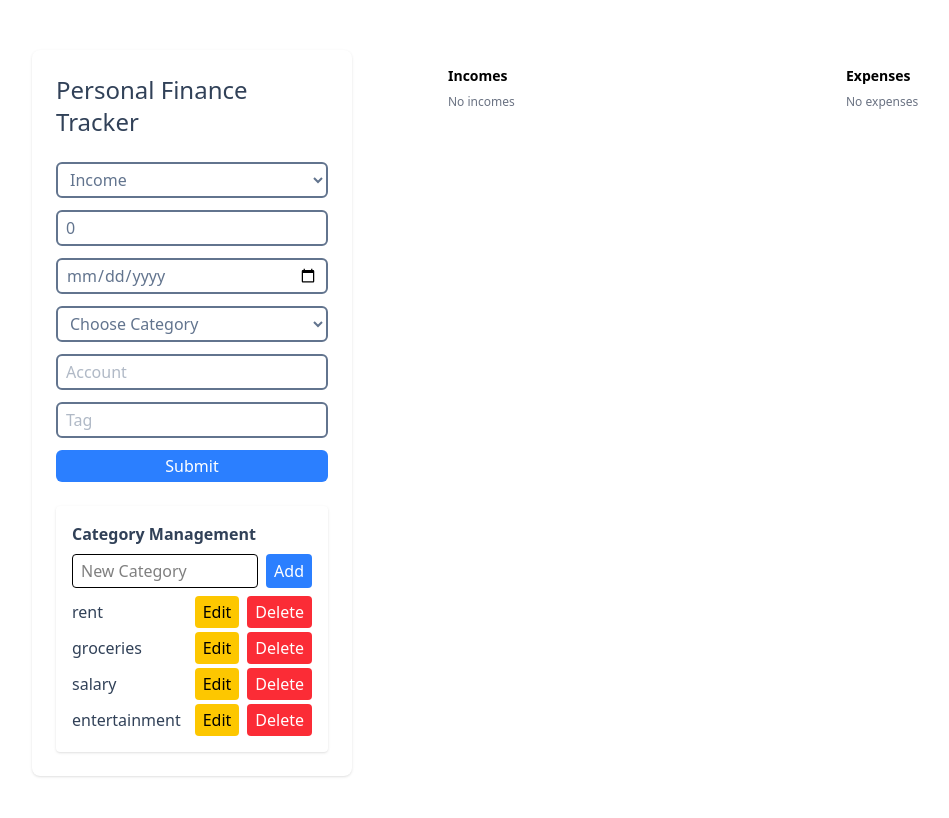
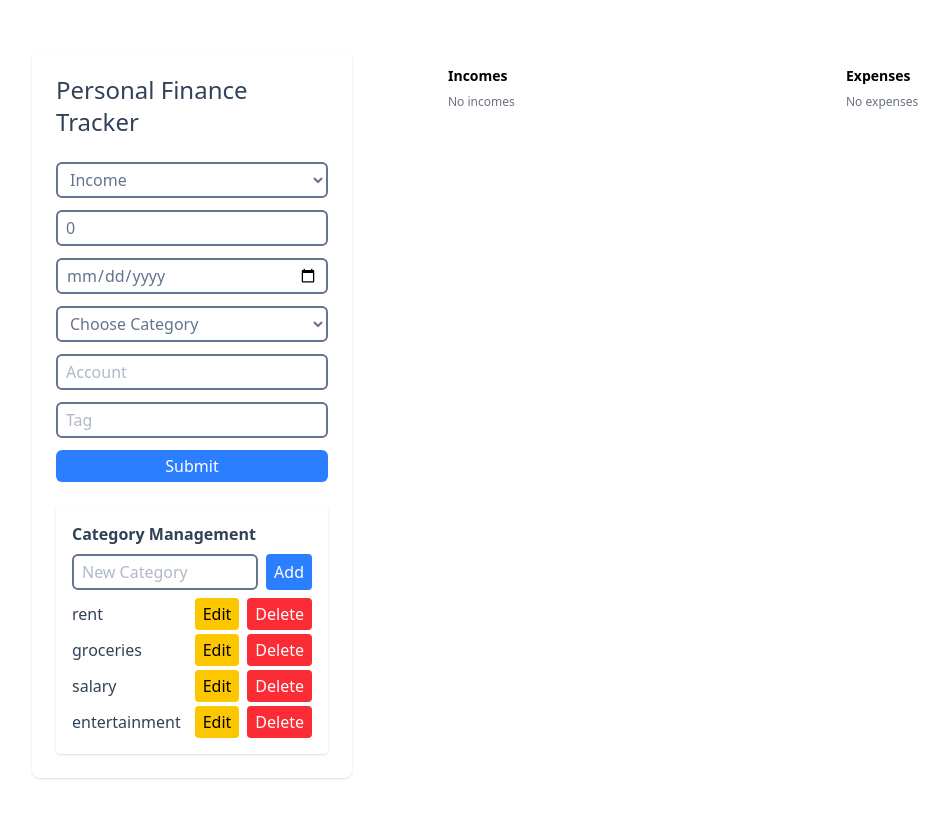
Before and after one commit to philip-ttz/personal-finance-tracker, a React (Vite) app: page / in a window 1280 px wide. Shown: the top 818 px of the page, without its empty margins (18-967 px from the left). Built offline with nearby package versions, Linux system fonts and the light colour scheme.

Commit message:
styling: categorymanagement input styling corrected as it is in transaction form

```diff
--- a/src/components/CategoryManager.tsx
+++ b/src/components/CategoryManager.tsx
@@ -17,7 +17,7 @@ export function CategoryManager({ categories, addCategory, removeCategory, updat
       <h2 className="font-semibold text-slate-700">Category Management</h2>
 
       <div className="flex gap-2 w-full">
-        <input type="text" value={newCat} onChange={e => setNewCat(e.target.value)} placeholder="New Category" className="border px-2 py-1 rounded flex-1 min-w-0" />
+        <input type="text" value={newCat} onChange={e => setNewCat(e.target.value)} placeholder="New Category" className="outline-none border-2 rounded-md px-2 py-1 text-slate-500 w-full focus:border-blue-300 flex-1 min-w-0" />
         <button onClick={() => { if(newCat.trim()){ addCategory(newCat.trim()); setNewCat(""); }}} className="bg-blue-500 hover:bg-blue-600 active:bg-blue-700 text-white px-2 py-1 rounded shrink-0">Add</button>
       </div>
 
```
